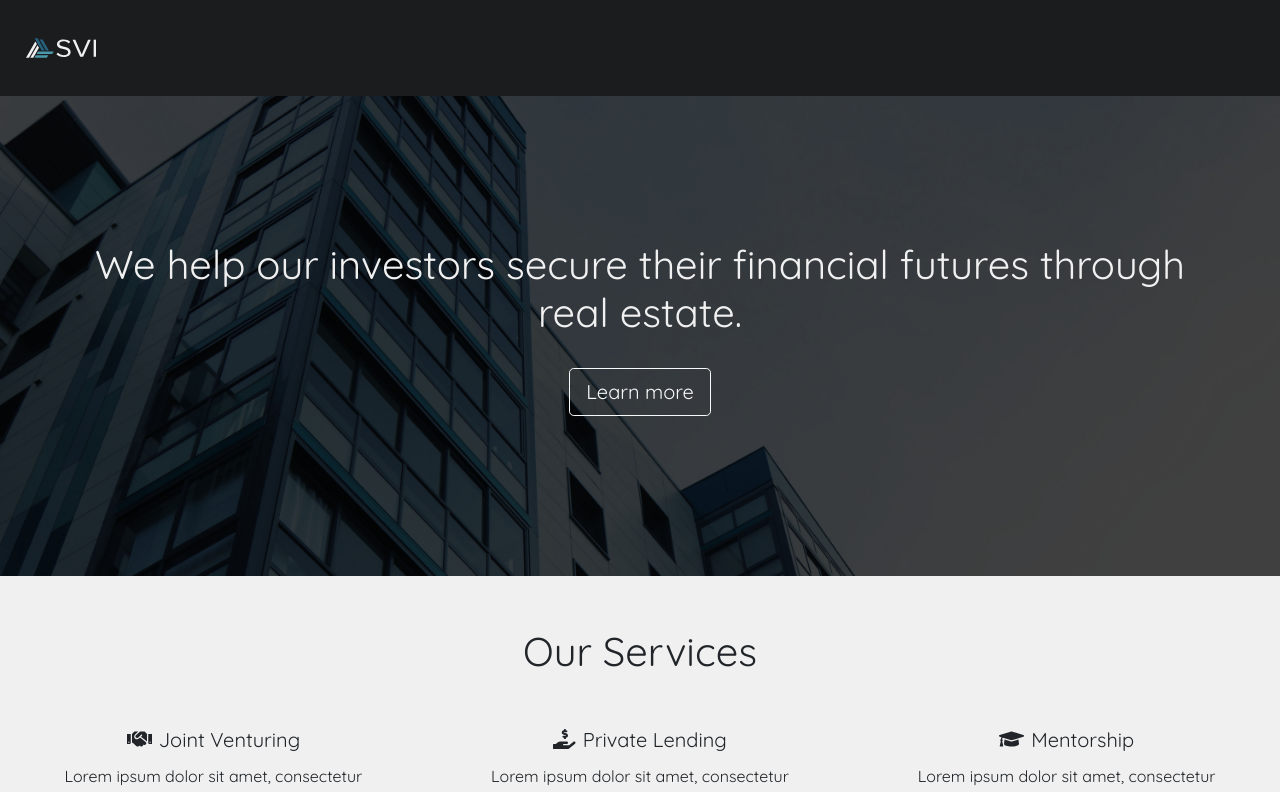
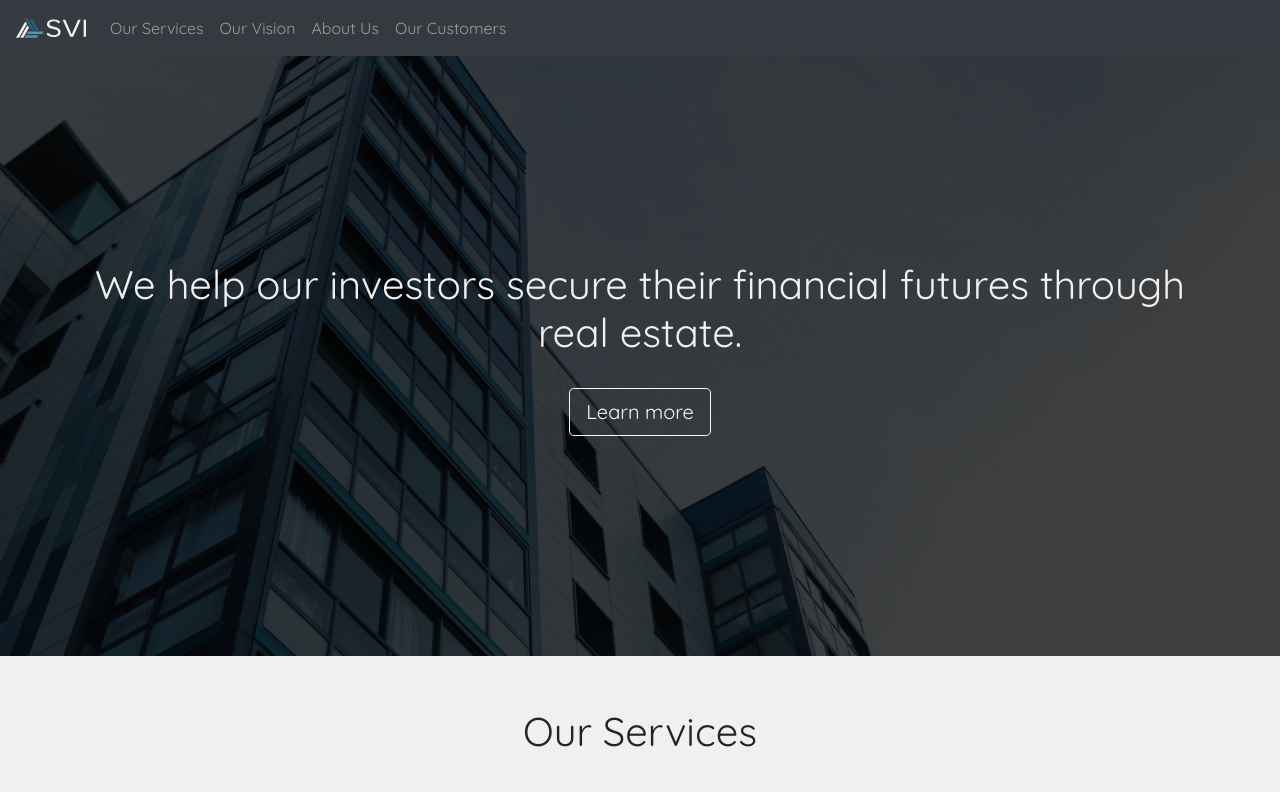
Before and after one commit to rparmasar/svi-site, a React (Create React App) app: page / in a window 1280 px wide. Shown: the top 792 px of the page. Built offline with nearby package versions, Linux system fonts and the light colour scheme.

Commit message:
Updated Navbar

```diff
--- a/src/App.css
+++ b/src/App.css
@@ -10,7 +10,7 @@
   background-position: center;
   color: #f0f0f0;
   width: 100vw;
-  height: 60vh;
+  height: 75vh;
   display:flex;
   align-content:center;
   justify-items:center;
@@ -29,8 +29,8 @@
   background-color: #1b1c1e;
   position: sticky;
   top: 0;
-  padding-left: 2%;
 }
+
 
 .svi-section-header{
   text-align: center;
--- a/src/App.js
+++ b/src/App.js
@@ -1,7 +1,7 @@
 import './App.css';
 import 'bootstrap/dist/css/bootstrap.min.css';
 
-import {Jumbotron, Container, Navbar, Button, Row, Col, Card, CardGroup, Image} from 'react-bootstrap';
+import {Jumbotron, Container, Navbar, Button, Row, Col, Card, CardGroup, Image, Nav, NavDropdown} from 'react-bootstrap';
 
 import { FontAwesomeIcon } from '@fortawesome/react-fontawesome'
 import { faGraduationCap, faHandshake, faHandHoldingUsd } from '@fortawesome/free-solid-svg-icons'
@@ -13,17 +13,28 @@ import logo from "./assets/SVILogoUpdatedColours.svg";
 function App() {
   return (
     <div className="App">
-     <Navbar id="svi-nav" sticky="top">
+     <div className="svi-nav-wrapper">
+        <Navbar collapseOnSelect expand="lg" bg="dark" variant="dark" id="svi-nav" sticky="top">
             <Navbar.Brand href="#home">
               <img
                 src={logo}
                 width="70"
-            height="70"
+                height="30"
                 className="d-inline-block align-top"
-            alt="SVI logo"
+                alt="React Bootstrap logo"
               />
             </Navbar.Brand>
+            <Navbar.Toggle aria-controls="responsive-navbar-nav" />
+            <Navbar.Collapse id="responsive-navbar-nav">
+            <Nav className="mr-auto">
+              <Nav.Link href="#svi-services-container">Our Services</Nav.Link>
+              <Nav.Link href="#svi-vision-jumbo">Our Vision</Nav.Link>
+              <Nav.Link href="#svi-vision-jumbo">About Us</Nav.Link>
+              <Nav.Link href="#svi-vision-jumbo">Our Customers</Nav.Link>
+            </Nav>
+            </Navbar.Collapse>
         </Navbar>
+     </div>
      <Jumbotron fluid>
         <Container>
           <div id="svi-cover-jumbo-text">
```
Also changed, not shown: 1 other file (tests, documents, lock files or other folders). Lines whose indentation alone changed are shown as unchanged.
